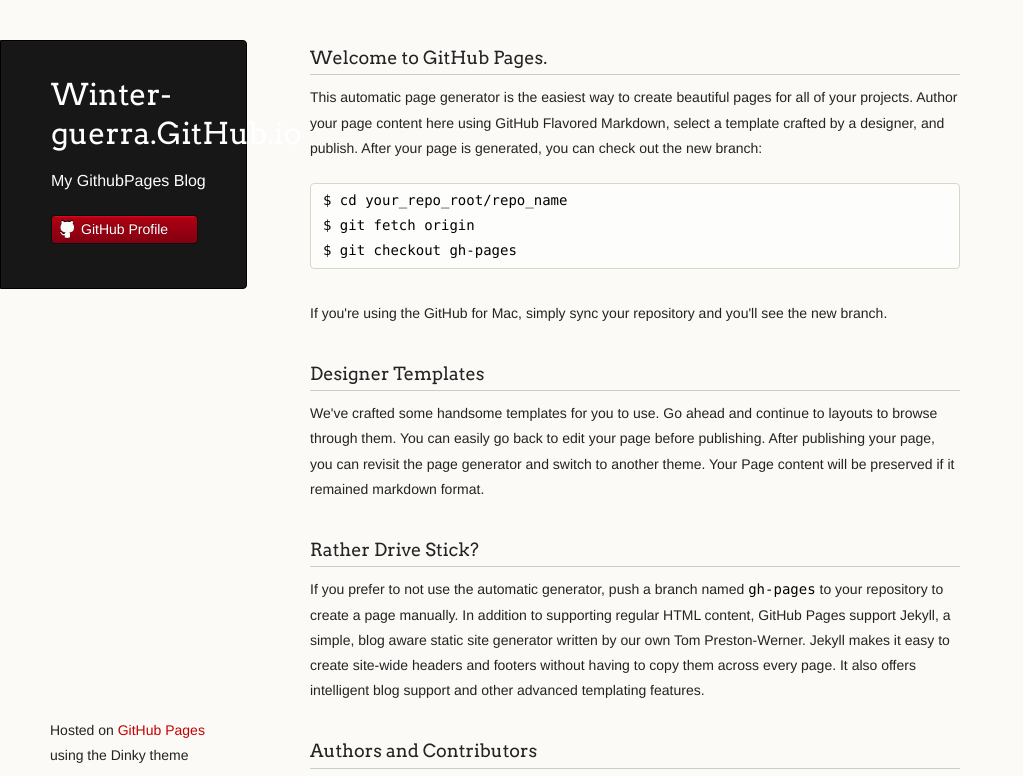
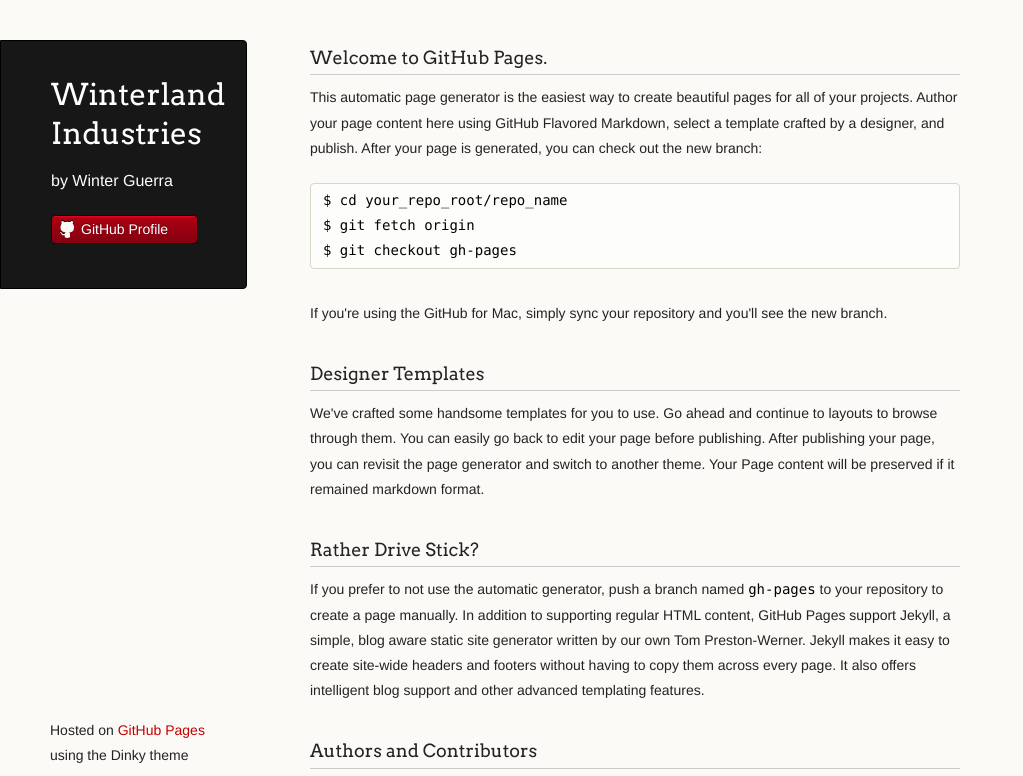
Before and after one commit to Winter-Guerra/winter-guerra.github.io, a plain HTML site: page index.html in a window 1280 px wide. Shown: the top 776 px of the page, without its empty margins (0-1023 px from the left). Drawn offline with Linux system fonts and the light colour scheme.

Commit message:
Replace master branch with page content via GitHub

```diff
--- a/index.html
+++ b/index.html
@@ -3,7 +3,7 @@
   <head>
     <meta charset="utf-8">
     <meta http-equiv="X-UA-Compatible" content="chrome=1">
-    <title>Winter-guerra.GitHub.io by Winter-Guerra</title>
+    <title>Winterland Industries by Winter-Guerra</title>
 
     <link rel="stylesheet" href="stylesheets/styles.css">
     <link rel="stylesheet" href="stylesheets/pygment_trac.css">
@@ -16,8 +16,8 @@
   <body>
     <div class="wrapper">
       <header>
-        <h1 class="header">Winter-guerra.GitHub.io</h1>
-        <p class="header">My GithubPages Blog</p>
+        <h1 class="header">Winterland Industries</h1>
+        <p class="header">by Winter Guerra</p>
 
 
 
```
